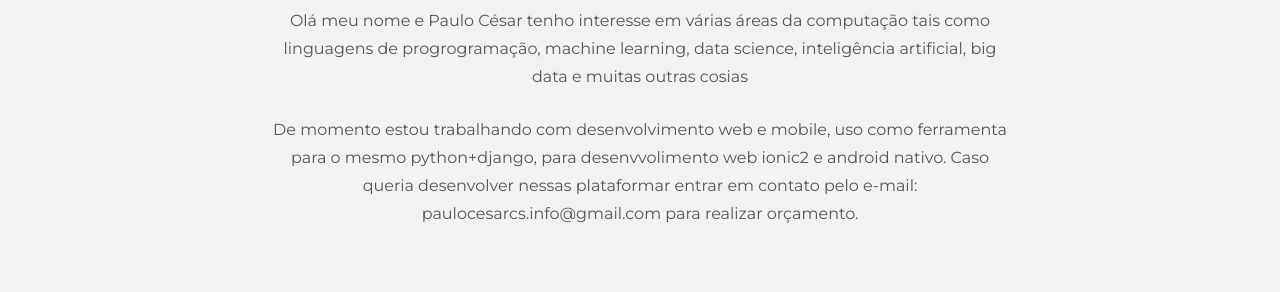
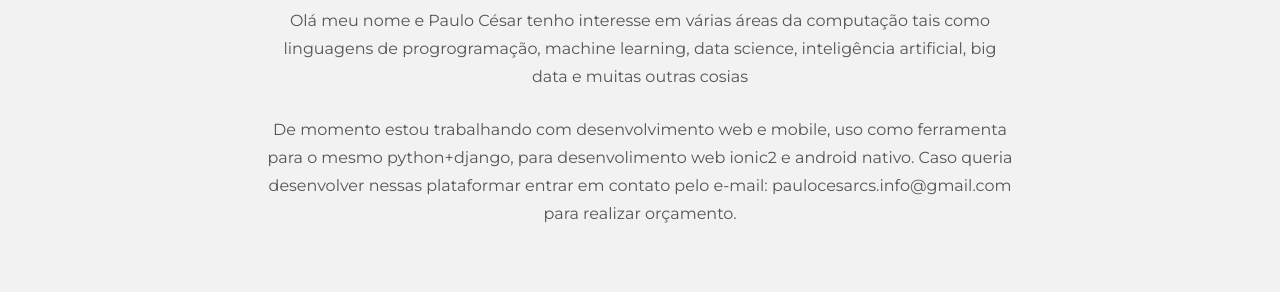
Before and after one commit to paulocesarcsdev/paulocesarcsdev.github.io, a plain HTML site: page about.html in a window 1280 px wide. Shown: the part 508-800 px from the top of the page. Drawn offline with nearby package versions, Linux system fonts and the light colour scheme.

Commit message:
fix textos

```diff
--- a/about.html
+++ b/about.html
@@ -58,7 +58,7 @@
 					<h1>Sobre Paulo César C.S</h1>
 					<p>Olá meu nome e Paulo César tenho interesse em várias áreas da computação
 					tais como linguagens de progrogramação, machine learning, data science, inteligência artificial, big data e muitas outras cosias</p>
-					<p>De momento estou trabalhando com desenvolvimento web e mobile, uso como ferramenta para o mesmo python+django, para desenvvolimento web ionic2 e android nativo.
+					<p>De momento estou trabalhando com desenvolvimento web e mobile, uso como ferramenta para o mesmo python+django, para desenvolimento web ionic2 e android nativo.
 					Caso queria desenvolver nessas plataformar entrar em contato pelo e-mail: paulocesarcs.info@gmail.com para realizar orçamento.</p>
 
 				</div><!-- /col-lg-8 -->
```
